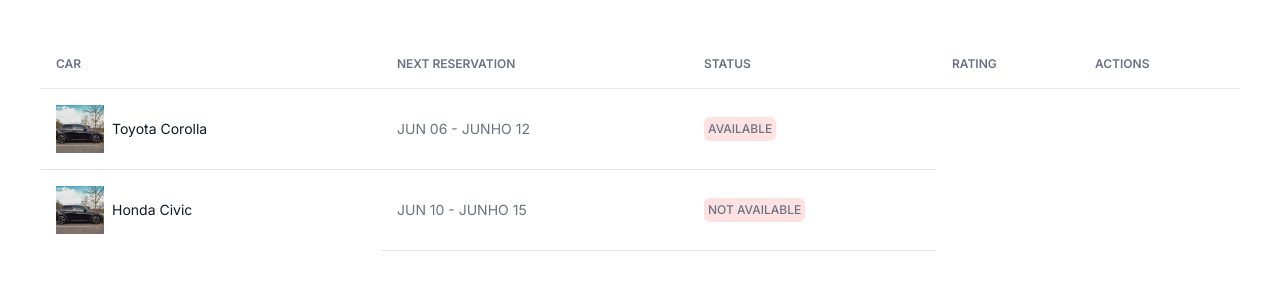
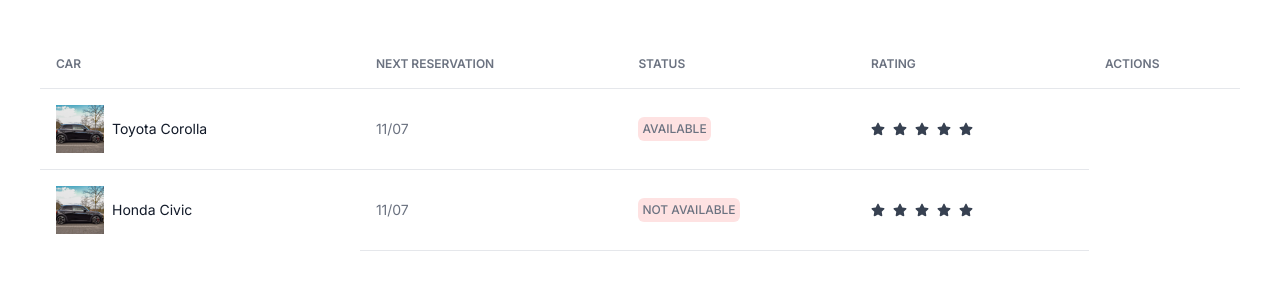
Before and after one commit to edsay12/TesteFrontEnd, a Next.js app: page / in a window 1280 px wide. Shown: the top 300 px of the page. Built offline with nearby package versions, Linux system fonts and the light colour scheme.

Commit message:
Adicionado rating estatico

```diff
--- a/src/app/fakedata/index.tsx
+++ b/src/app/fakedata/index.tsx
@@ -10,7 +10,7 @@
   {
     id: 1,
     carImage: "https://example.com/car1.jpg",
-    NextReservation: "Jun 06 - junho 12",
+    NextReservation: "11/07",
     status: "Available",
     ratingNumber: 4.5,
     modelo: "Toyota Corolla",
@@ -18,7 +18,7 @@
   {
     id: 2,
     carImage: "https://example.com/car2.jpg",
-    NextReservation: "Jun 10 - junho 15",
+    NextReservation: "11/07",
     status: "Not available",
     ratingNumber: 3.8,
     modelo: "Honda Civic",
--- a/src/app/page.tsx
+++ b/src/app/page.tsx
@@ -10,6 +10,7 @@
 import carImage from "./assets/carImage.png";
 import Badge from "@/components/Badge/Badge";
 import { themeCollors } from "./types/ThemeColors";
+import StaticRate from "@/components/StaticRate";
 
 
 export default function DefaultTable() {
@@ -54,9 +55,12 @@
                   </div>
                 </TableHeadElement>
                 <TableHeadElement>
-                  <div className="text-sm font-normal text-gray-500">
+
                     <Badge theme={themeCollors.Red} isRemoveButton={false} text={data.status} type="only-icon" />
-                  </div>
+
+                </TableHeadElement>
+                <TableHeadElement>
+                  <StaticRate/>
                 </TableHeadElement>
               </TableRow>
             );
--- a/src/components/Badge/Badge.tsx
+++ b/src/components/Badge/Badge.tsx
@@ -1,6 +1,5 @@
 import { themeCollors } from "@/app/types/ThemeColors";
 import { ReactNode } from "react";
-import { FaSackDollar } from "react-icons/fa6";
 import { IoMdClose } from "react-icons/io";
 
 type PropTypes = {
--- /dev/null
+++ b/src/components/StaticRate.tsx
@@ -0,0 +1,13 @@
+import { FaStar } from "react-icons/fa";
+
+function StaticRate() {
+  return (
+    <div className="flex gap-2 text-gray-700 text-sm">
+      {[...Array(5)].map((index) => {
+        return  <FaStar key={index} />;
+      })}
+    </div>
+  );
+}
+
+export default StaticRate;
```
